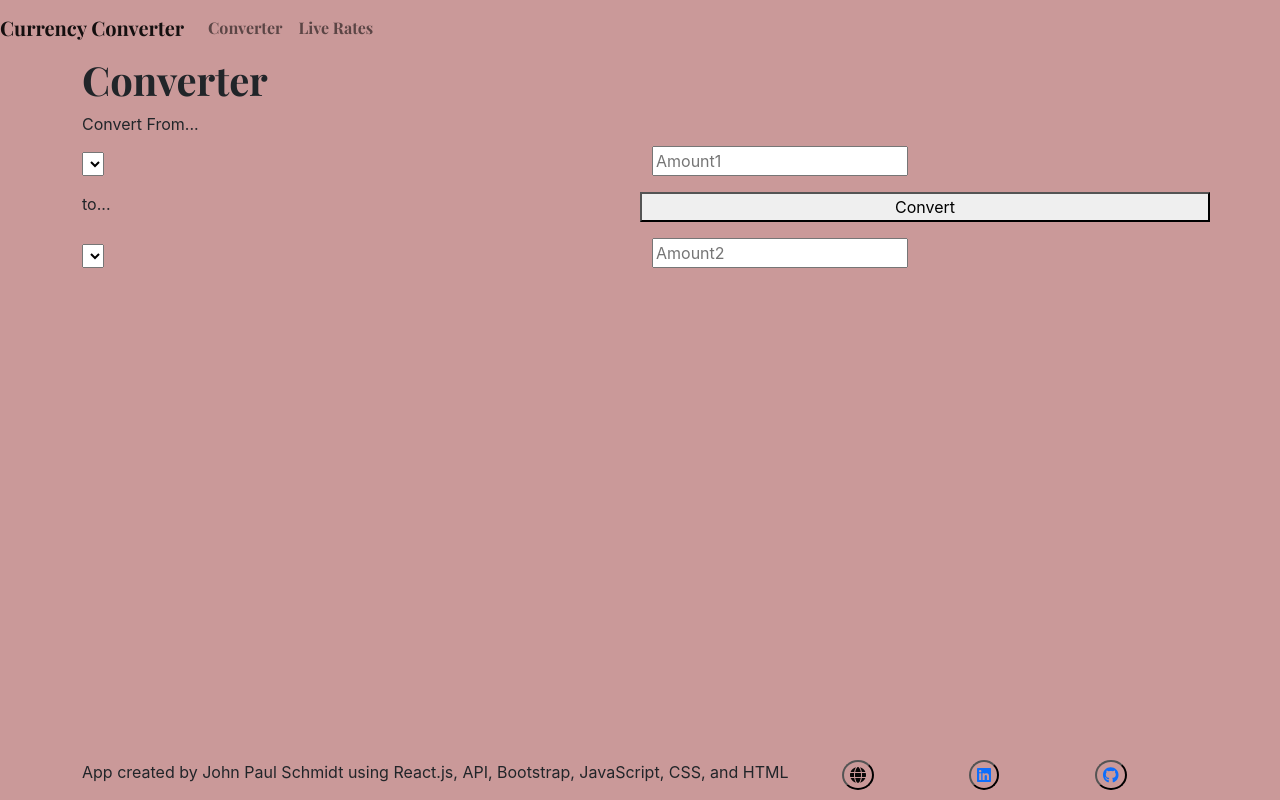
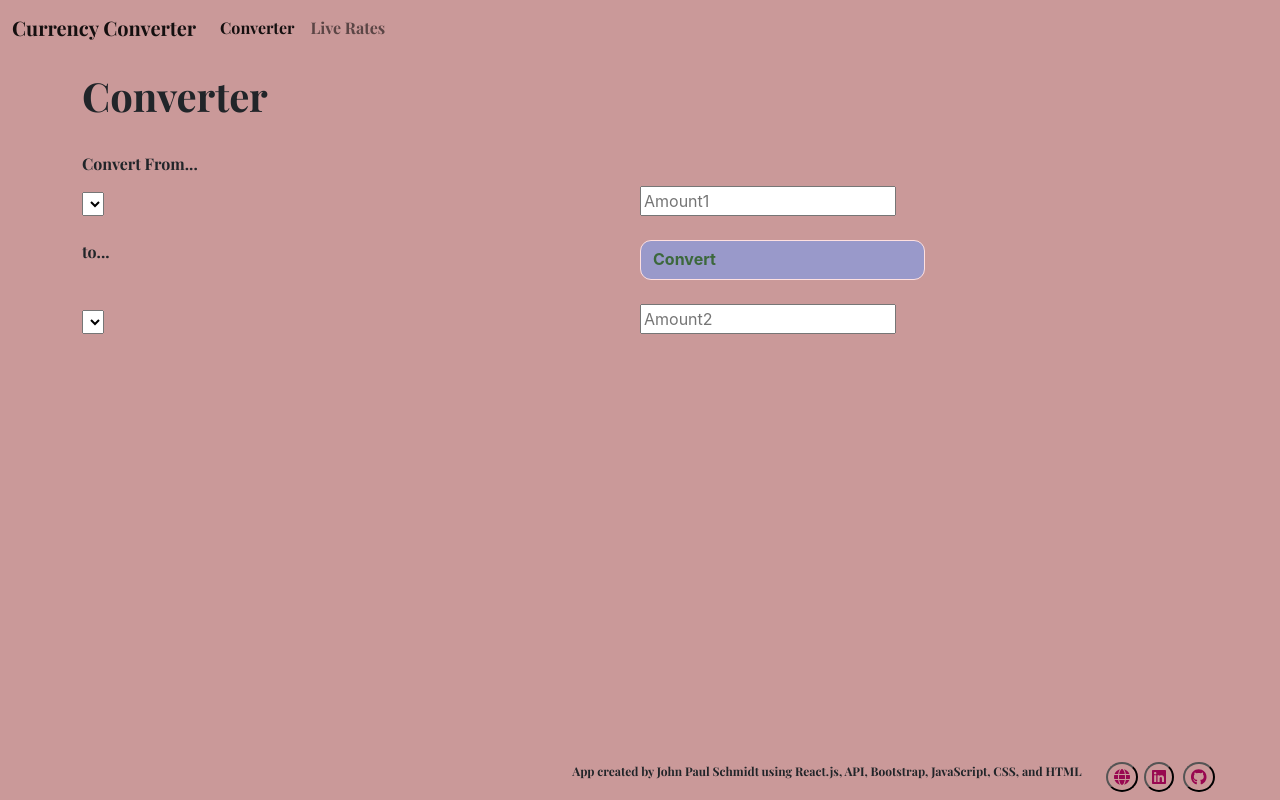
Before and after one commit to ZioXerXes/Currency-Converter, a React (Create React App) app: page / in a window 1280 px wide. Built offline with nearby package versions, Linux system fonts and the light colour scheme; no server answers.

Commit message:
CSS tuning. Dropdown nav fixed

```diff
--- a/public/index.html
+++ b/public/index.html
@@ -13,7 +13,7 @@
     <link rel="manifest" href="%PUBLIC_URL%/manifest.json" />
     <link rel="preconnect" href="https://fonts.googleapis.com">
     <link rel="preconnect" href="https://fonts.gstatic.com" crossorigin>
-    <link href="https://fonts.googleapis.com/css2?family=Playfair+Display:wght@400;700&display=swap" rel="stylesheet">
+    <link href="https://fonts.googleapis.com/css2?family=Geologica:wght@400;600&family=Playfair+Display:wght@400;700&display=swap" rel="stylesheet">
     <link
       rel="stylesheet"
       href="https://cdn.jsdelivr.net/npm/bootstrap@5.2.3/dist/css/bootstrap.min.css"
--- a/src/Api.js
+++ b/src/Api.js
@@ -4,19 +4,28 @@ const GetRates = (money) => {
     if (httpRequest.readyState === XMLHttpRequest.DONE) {
       if (httpRequest.status === 200) {
         const hole = document.getElementById("box");
+        const hole2 = document.getElementById("box2");
         if (hole.childNodes.length != 0) {
           hole.innerHTML = "";
+          hole2.innerHTML = "";
         }
         const moneyList = JSON.parse(httpRequest.responseText)["rates"];
         const howLong = Object.keys(moneyList).length;
         console.log(Object.values(moneyList));
         console.log(moneyList.length);
-        for (var i = 0; i < howLong; i++) {
+        for (var i = 0; i < howLong/2; i++) {
           const key = Object.keys(moneyList)[i];
           const value = Object.values(moneyList)[i]
           const li = document.createElement("li");
           li.appendChild(document.createTextNode(key + " : " + value));
           hole.appendChild(li);
+        }
+        for (var i = howLong/2; i < howLong; i++) {
+          const key = Object.keys(moneyList)[i];
+          const value = Object.values(moneyList)[i]
+          const li = document.createElement("li");
+          li.appendChild(document.createTextNode(key + " : " + value));
+          hole2.appendChild(li);
         }
         }
       } else {
--- a/src/App.css
+++ b/src/App.css
@@ -2,7 +2,7 @@ body {
   background-color: #CA9999;
 }
 
-h1, nav {
+h1, nav, p, .nav-page {
   font-family: 'Playfair Display', serif;
   font-weight: bold;
 }
@@ -13,9 +13,74 @@ h1, nav {
   height: 100%;
 }
 
+.bio {
+  font-size: 12px;
+  font-family: 'Playfair Display', serif;
+  margin-bottom: 0;
+  display: flex;
+  justify-content: flex-end;
+}
+
 .bottom-box {
   display: flex;
   align-items: flex-end;
+}
+
+.button-45 {
+  align-items: center;
+  background-color: #9999CA;
+  background-position: 0 0;
+  border: 1px solid #FEE0E0;
+  border-radius: 11px;
+  box-sizing: border-box;
+  color: #3c683c;
+  cursor: pointer;
+  display: flex;
+  font-size: 1rem;
+  font-weight: 700;
+  line-height: 33.4929px;
+  list-style: outside url(https://www.smashingmagazine.com/images/bullet.svg) none;
+  padding: 2px 12px;
+  text-align: left;
+  text-decoration: none;
+  text-shadow: none;
+  text-underline-offset: 1px;
+  transition: border .2s ease-in-out,box-shadow .2s ease-in-out;
+  user-select: none;
+  -webkit-user-select: none;
+  touch-action: manipulation;
+  white-space: nowrap;
+  word-break: break-word;
+}
+
+.button-45:active,
+.button-45:hover,
+.button-45:focus {
+  outline: 0;
+}
+
+.button-45:active {
+  background-color: #D33A2C;
+  box-shadow: rgba(0, 0, 0, 0.12) 0 1px 3px 0 inset;
+  color: #FFFFFF;
+}
+
+.button-45:hover {
+  background-color: #FFE3E3;
+  border-color: #FAA4A4;
+}
+
+.button-45:active:hover,
+.button-45:focus:hover,
+.button-45:focus {
+  background-color: #D33A2C;
+  box-shadow: rgba(0, 0, 0, 0.12) 0 1px 3px 0 inset;
+  color: #FFFFFF;
+}
+
+li {
+  font-family: 'Geologica', sans-serif;
+  font-weight: bold;
 }
 
 .social-button {
@@ -32,5 +97,9 @@ h1, nav {
 
 .social-link {
   text-decoration: none;
-  color: rgb(9, 7, 7);
+  color: rgb(152, 7, 80);
 }
+
+.switcheroo {
+  display: flex;
+}
--- a/src/Converter.js
+++ b/src/Converter.js
@@ -13,25 +13,25 @@ const Converter = () => {
   }
 
   return (
-    <div className="container">
+    <div className="container mt-3">
       <h1>Converter</h1>
 
-      <div className="row">
-        <div className="col-6">
+      <div className="row mt-3">
+        <div className="col-6 mt-3">
           <p>Convert From...</p>
           <form id="currency1">
             <select id="selector1">
             </select>
           </form>
         </div>
-        <div className="col-6 bottom-box">
+        <div className="col-6 bottom-box p-0">
             <input placeholder="Amount1" id="Amount1"></input>
         </div>
+      </div>
 
-      </div>
-      <div className="row my-3">
+      <div className="row my-4">
         <p className="col-6 mb-0">to...</p>
-        <button className="col-6" id="switcheroo" onClick={handleClick}>Convert</button>
+        <button className="col-3 button-45" id="switcheroo" onClick={handleClick}>Convert</button>
       </div>
 
       <div className="row">
@@ -41,8 +41,8 @@ const Converter = () => {
             </select>
           </form>
         </div>
-        <div className="col-6 bottom-box">
-            <input placeholder="Amount2" id="Amount2"></input>
+        <div className="col-6 bottom-box p-0">
+            <input placeholder="Amount2" id="Amount2" readOnly="readonly"></input>
         </div>
       </div>
     </div>
--- a/src/LiveRates.js
+++ b/src/LiveRates.js
@@ -11,17 +11,20 @@ const LiveRates = () => {
   }
 
   return (
-    <div className="container">
+    <div className="container mt-3">
       <h1>Live Rates</h1>
-      <div className="row">
-        <div className="col-6">
+      <div className="row mt-3">
+        <div className="col-6 mt-3">
           <p>Choose your currency:</p>
           <select id="selector3">
           </select>
-          <button id="btn" onClick={rateGetter}>Get Rates</button>
+          <button id="btn" className="button-45 mt-2" onClick={rateGetter}>Get Rates</button>
         </div>
-        <div className="col-6">
+        <div className="col-3">
           <ul id="box"></ul>
+        </div>
+        <div className="col-3">
+          <ul id="box2"></ul>
         </div>
       </div>
     </div>
--- a/src/Template.js
+++ b/src/Template.js
@@ -4,25 +4,27 @@ import { faGithub } from "@fortawesome/free-brands-svg-icons";
 import { faLinkedin } from "@fortawesome/free-brands-svg-icons";
 import { faGlobe } from "@fortawesome/free-solid-svg-icons";
 import { FontAwesomeIcon } from '@fortawesome/react-fontawesome';
+import "../node_modules/bootstrap/dist/js/bootstrap.min.js";
 
 const Navbar = () => {
   return (
     <div>
-      <nav className="navbar fixed-left navbar-expand-md navbar-light">
-        <Link className="navbar-brand raleway" to="/">   Currency Converter</Link>
-        <button className="navbar-toggler" type="button" data-toggle="collapse" data-target="#navbarSupportedContent" aria-controls="navbarSupportedContent" aria-expanded="false" aria-label="Toggle navigation">
-          <span className="navbar-toggler-icon"></span>
-        </button>
-
-        <div className="collapse navbar-collapse form-inline" id="navbarSupportedContent">
-          <ul className="navbar-nav ml-auto form-inline">
-            <li className="nav-item active raleway">
-              <Link className="nav-link" to="/">Converter</Link>
-            </li>
-            <li className="nav-item active raleway">
-              <Link className="nav-link" to="/live-rates/">Live Rates</Link>
-            </li>
-          </ul>
+      <nav className="navbar navbar-expand-lg bg-body-tertiary">
+        <div className="container-fluid">
+          <a className="navbar-brand" href="#">Currency Converter</a>
+          <button className="navbar-toggler" type="button" data-bs-toggle="collapse" data-bs-target="#navbarSupportedContent" aria-controls="navbarSupportedContent" aria-expanded="false" aria-label="Toggle navigation">
+            <span className="navbar-toggler-icon"></span>
+          </button>
+          <div className="collapse navbar-collapse" id="navbarSupportedContent">
+            <ul className="navbar-nav me-auto mb-2 mb-lg-0">
+              <li className="nav-item">
+                <a className="nav-link active nav-page" aria-current="page" href="/">Converter</a>
+              </li>
+              <li className="nav-item">
+                <a className="nav-link nav-page" href="/live-rates/">Live Rates</a>
+              </li>
+            </ul>
+          </div>
         </div>
       </nav>
     </div>
@@ -31,12 +33,12 @@ const Navbar = () => {
 
 const Footer = () => {
   return (
-    <div id="footer" className="container fixed-bottom">
+    <div id="footer" className="container fixed-bottom d-flex align-items-center justify-content-end">
       <div className="row">
-        <div className="col-8">
+        <div className="col-10 bio">
           <p>App created by John Paul Schmidt using React.js, API, Bootstrap, JavaScript, CSS, and HTML</p>
         </div>
-        <div className="col-4">
+        <div className="col-2">
           <div className="row mb-2">
             <div className="col-4">
               <button className="social-button">
@@ -49,7 +51,7 @@ const Footer = () => {
             </div>
             <div className="col-4">
               <button className="social-button">
-                <a href="https://www.linkedin.com/in/john-paul-schmidt-b1306941" target="#">
+                <a href="https://www.linkedin.com/in/john-paul-schmidt-b1306941" target="#" className="social-link">
                   <div>
                     <FontAwesomeIcon icon={faLinkedin}/>
                   </div>
@@ -58,7 +60,7 @@ const Footer = () => {
             </div>
             <div className="col-4">
               <button className="social-button">
-                <a href="https://www.github.com/ZioXerXes" target="#">
+                <a href="https://www.github.com/ZioXerXes" target="#" className="social-link">
                   <div>
                   <FontAwesomeIcon icon={faGithub} />
                   </div>
```
